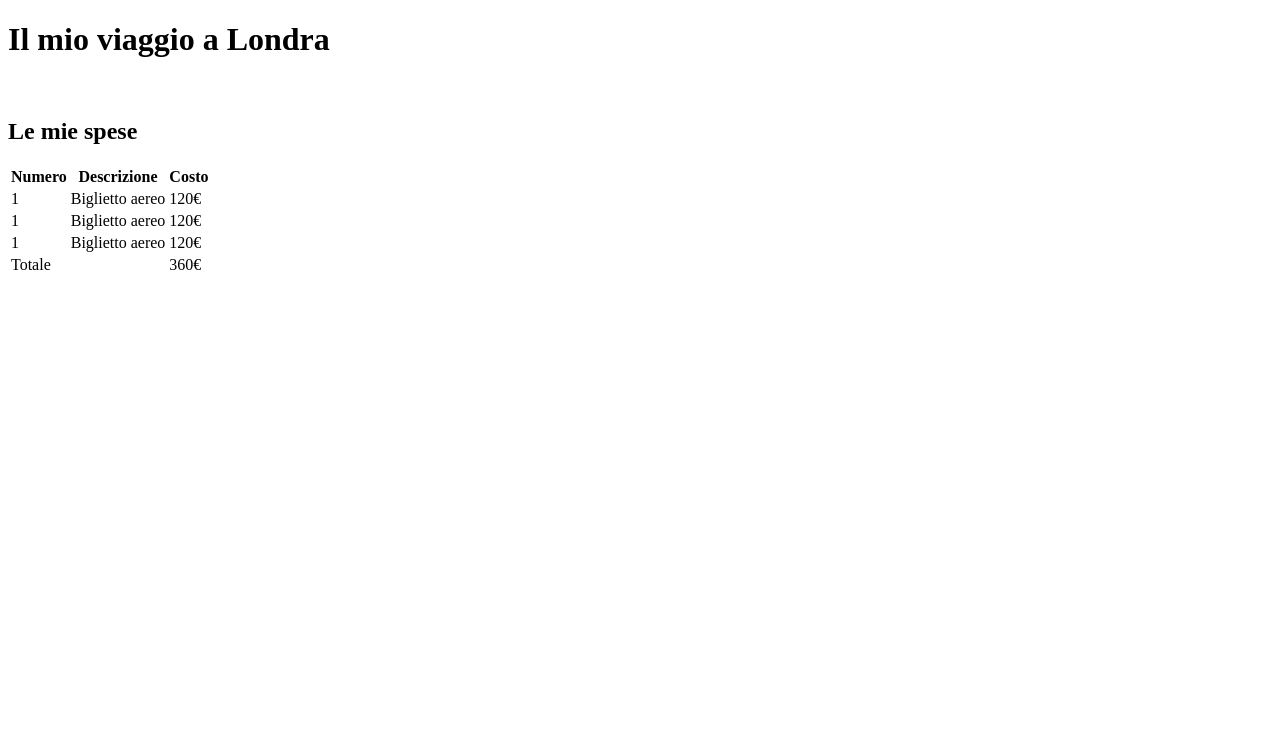
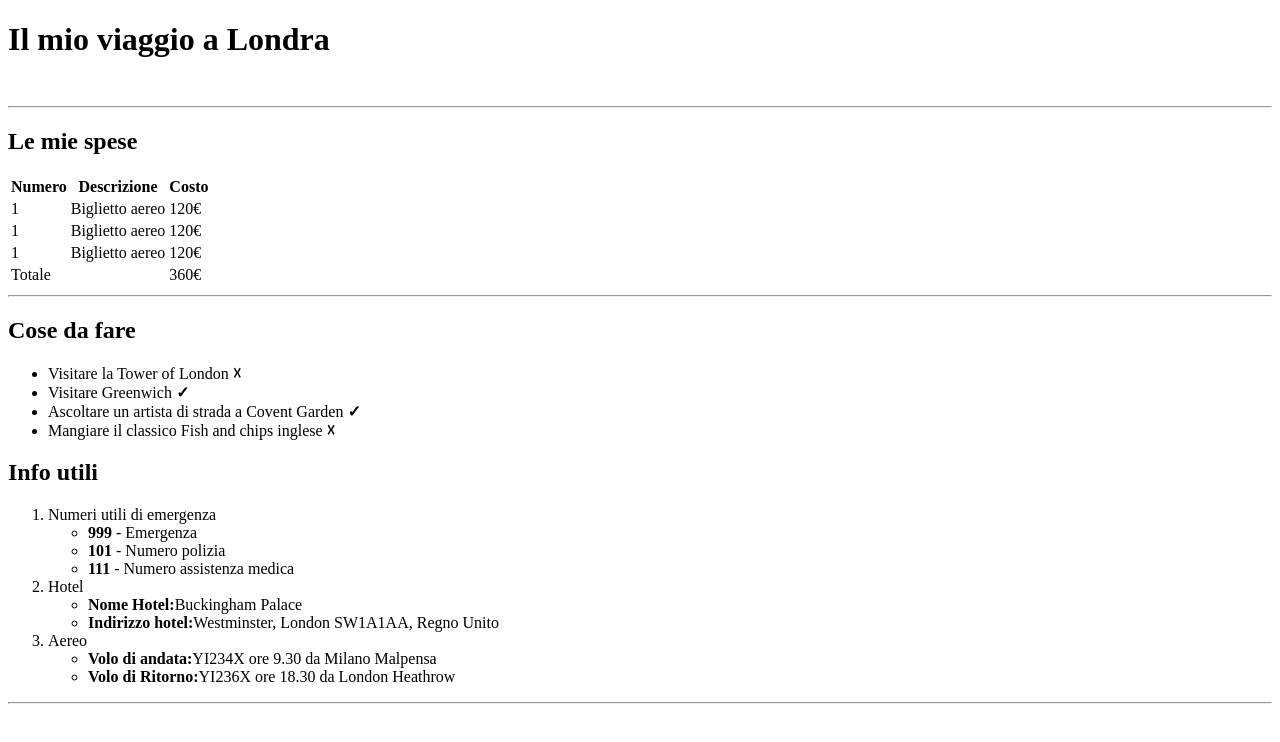
Before and after one commit to steftes99/html-london-trip, a plain HTML site: page index.html in a window 1280 px wide. Drawn offline with Linux system fonts and the light colour scheme.

Commit message:
aggiunta liste

```diff
--- a/index.html
+++ b/index.html
@@ -13,6 +13,7 @@
         <img src="img/london1.jpg" alt="">
         <img src="img/london2.jpg" alt="">
         <img src="img/london3.jpg" alt="">
+        <hr>
     </header>
 
     <!-- parte centrale -->
@@ -55,6 +56,41 @@
                 </tr>
             </tfoot>
         </table>
+        <hr>
+        <!-- parte centrale con liste  -->
+
+        <!-- prima lista -->
+        <h2>Cose da fare</h2>
+        <ul>
+            <li>Visitare la Tower of London <strong>&#9747;</strong></li>
+            <li>Visitare Greenwich <strong>&check;</strong></li>
+            <li>Ascoltare un artista di strada a Covent Garden <strong>&check;</strong></li>
+            <li>Mangiare il classico Fish and chips inglese <strong>&#9747;</strong></li>
+        </ul>
+        <!-- seconda lista -->
+        <h2>Info utili</h2>
+        <ol>
+            <li>Numeri utili di emergenza
+                <ul>
+                    <li><strong>999</strong> - Emergenza</li>
+                    <li><strong>101</strong> - Numero polizia</li>
+                    <li><strong>111</strong> - Numero assistenza medica</li>
+                </ul>
+            </li>
+            <li>Hotel
+                <ul>
+                    <li><strong>Nome Hotel:</strong>Buckingham Palace</li>
+                    <li><strong>Indirizzo hotel:</strong>Westminster, London SW1A1AA, Regno Unito</li>
+                </ul>
+            </li>
+            <li>Aereo
+                <ul>
+                    <li><strong>Volo di andata:</strong>YI234X ore 9.30 da Milano Malpensa</li>
+                    <li><strong>Volo di Ritorno:</strong>YI236X ore 18.30 da London Heathrow</li>
+                </ul>
+            </li>
+        </ol>
+        <hr>
 
     </main>
 
```
